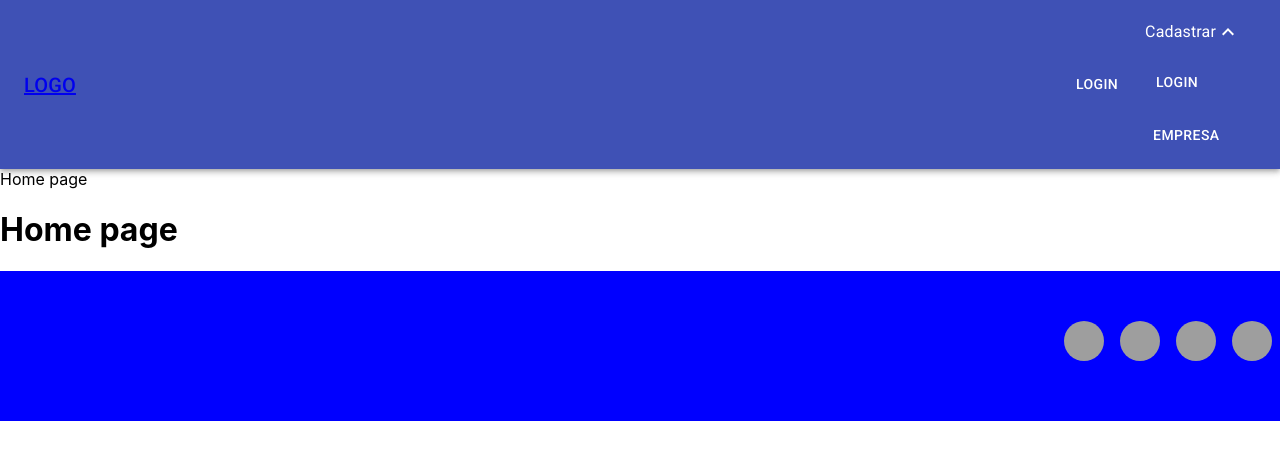
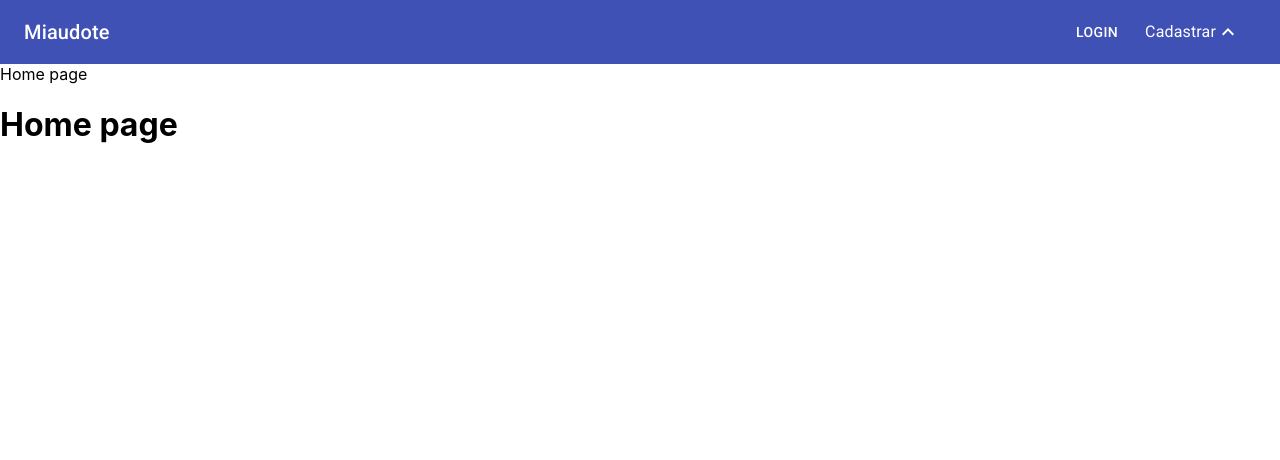
Before and after one commit to fabriciodossantos908/miauDote, a React (Create React App) app in the folder frontend-web/miaudote/: page / in a window 1280 px wide. Shown: the top 460 px of the page. Built offline with nearby package versions, Linux system fonts and the light colour scheme; grey boxes are pictures that could not be loaded.

Commit message:
container and button

```diff
--- a/frontend-web/miaudote/package.json
+++ b/frontend-web/miaudote/package.json
@@ -11,6 +11,7 @@
     "axios": "^0.19.2",
     "react": "^16.13.1",
     "react-dom": "^16.13.1",
+    "react-feather": "^2.0.8",
     "react-router-dom": "^5.2.0",
     "react-scripts": "3.4.1"
   },
--- a/frontend-web/miaudote/src/App.js
+++ b/frontend-web/miaudote/src/App.js
@@ -1,14 +1,12 @@
 import React from 'react';
 import Routes from './routes'
 import Navbar from './components/baseComponent/Navbar'
-import Footer from './components/baseComponent/Footer'
 
 const App = () => {
     return (
         <div>
             <Navbar />
             <Routes />
-            <Footer />
         </div>
     )
 }
--- a/frontend-web/miaudote/src/components/baseComponent/Navbar.js
+++ b/frontend-web/miaudote/src/components/baseComponent/Navbar.js
@@ -1,8 +1,9 @@
 import React from 'react';
 import ExpandLess from '@material-ui/icons/ExpandLess';
 import ExpandMore from '@material-ui/icons/ExpandMore';
+import SvgIcon from '@material-ui/core/SvgIcon';
 import { makeStyles, AppBar, Toolbar, Typography, Button, List,
-ListItem, ListItemText, Collapse } from '@material-ui/core'
+ListItem, ListItemText, Collapse, Link } from '@material-ui/core'
 
 const useStyles = makeStyles((theme) => ({
   root: {
@@ -11,10 +12,19 @@ const useStyles = makeStyles((theme) => ({
   menuButton: {
     marginRight: theme.spacing(2),
   },
+
+  button:{
+    textDecoration: "none"
+  },
+
   title: {
     flexGrow: 1,
   },
   paddingLeft: theme.spacing(4),
+
+  appBar: {
+    boxShadow: "none"
+  }
 }));
 
 export default function ButtonAppBar() {
@@ -28,10 +38,10 @@ export default function ButtonAppBar() {
 
   return (
     <div className={classes.root}>
-      <AppBar position="static">
+      <AppBar position="static" className={classes.appBar}>
         <Toolbar>
           <Typography variant="h6" className={classes.title}>
-            <a href="#">LOGO</a>
+              Miaudote
           </Typography>
             <Button color="inherit" primary="Login">Login</Button>
           <List>
@@ -39,13 +49,13 @@ export default function ButtonAppBar() {
                 <ListItemText color="inherit" primary="Cadastrar" />
                   {open ? <ExpandLess /> : <ExpandMore />}
                 </ListItem>
-              <Collapse in={open} timeout="auto" unmountOnExit>
+              <Collapse in={!open} unmountOnExit>
                 <List component="div" disablePadding>
                   <ListItem button className={classes.nested}>
-                    <Button color="inherit">Login</Button>
+                    <Button color="inherit">Usuario</Button>
                   </ListItem>
                   <ListItem button className={classes.nested}>
-                    <Button color="inherit">Empresa</Button>
+                    <Button color="inherit"><a>Empresa</a></Button>
                   </ListItem>
                 </List>
               </Collapse>
```
Also changed, not shown: 1 other file (tests, documents, lock files or other folders).
